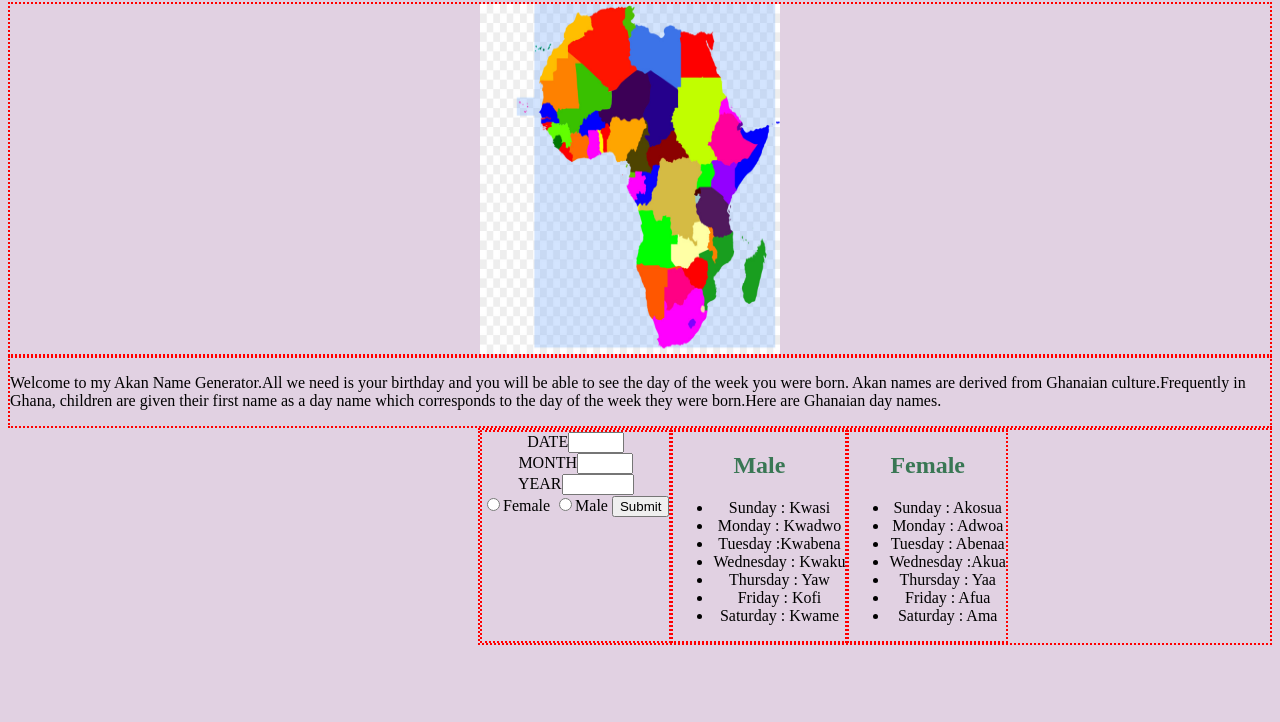
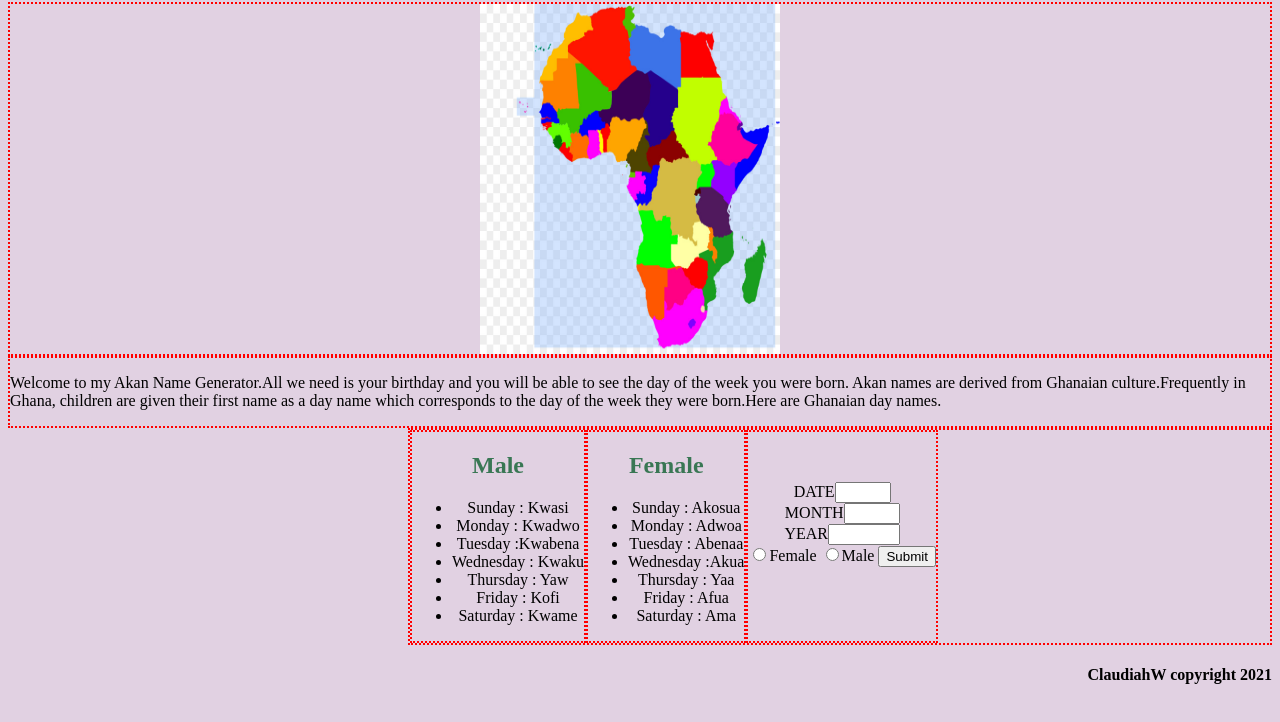
Before and after one commit to claudiahW/akan-name, a plain HTML site: page akan-name-generator.html in a window 1280 px wide. Shown: the part 78-800 px from the top of the page. Drawn offline with Linux system fonts and the light colour scheme.

Commit message:
center align form

```diff
--- a/akan-name-generator.html
+++ b/akan-name-generator.html
@@ -19,21 +19,7 @@
                 day of the week they were born.Here are Ghanaian day names.</p>
          </div>
          <div id="gender">
-             <div class="form">
-                <form id="Form" onSubmit="return false">
-                    DATE<input type="number" name="day" id="date" min="1" max="30" required><br>
-                    MONTH<input type="number" name="Month of birth" id="month" min="1" max="12" required><br>
-                    YEAR<input type="number" name="Year of birth" id="year" min="1980" max="2024" required><br>
-                    <input type="radio" name="gender" value="female">Female
-                    <input type="radio" name="gender" value="male">Male
-                    <button class="primary btn" onclick="Calculator ()">
-                           Submit
-                    </button>
-                </form>
-                <h3 id="alert"></h3>
-                <h3 id="alert2"></h3>
 
-             </div>
         <div class="male">
 
                 <h2>Male</h2>
@@ -59,8 +45,24 @@
                         <li>Saturday : Ama</li>
                     </ul>
           </div>
+          <div class="form">
+            <form id="Form" onSubmit="return false">
+                DATE<input type="number" name="day" id="date" min="1" max="30" required><br>
+                MONTH<input type="number" name="Month of birth" id="month" min="1" max="12" required><br>
+                YEAR<input type="number" name="Year of birth" id="year" min="1980" max="2024" required><br>
+                <input type="radio" name="gender" value="female">Female
+                <input type="radio" name="gender" value="male">Male
+                <button class="primary btn" onclick="Calculator ()">
+                       Submit
+                </button>
+            </form>
+            <h3 id="alert"></h3>
+            <h3 id="alert2"></h3>
+
+         </div>
 
         </div>
+        <h4>ClaudiahW copyright 2021 </h4>
 
         <script src="scripts.js"></script>
 
--- a/css/styles.css
+++ b/css/styles.css
@@ -7,13 +7,14 @@ div {
 #gender {
     display: flex;
     text-align: center;
-    margin-left: 470px;
+    margin-left: 400px;
 }
 #gender h2{
     color: #397754;
 }
-#form{
+#Form{
     text-align: center;
+    margin-top: 50px;
 }
 h1{
     text-align: center;
@@ -26,3 +27,6 @@ img {
     text-align: center;
     margin-left: 470px;
 }
+h4 {
+    text-align: right;
+}
```
